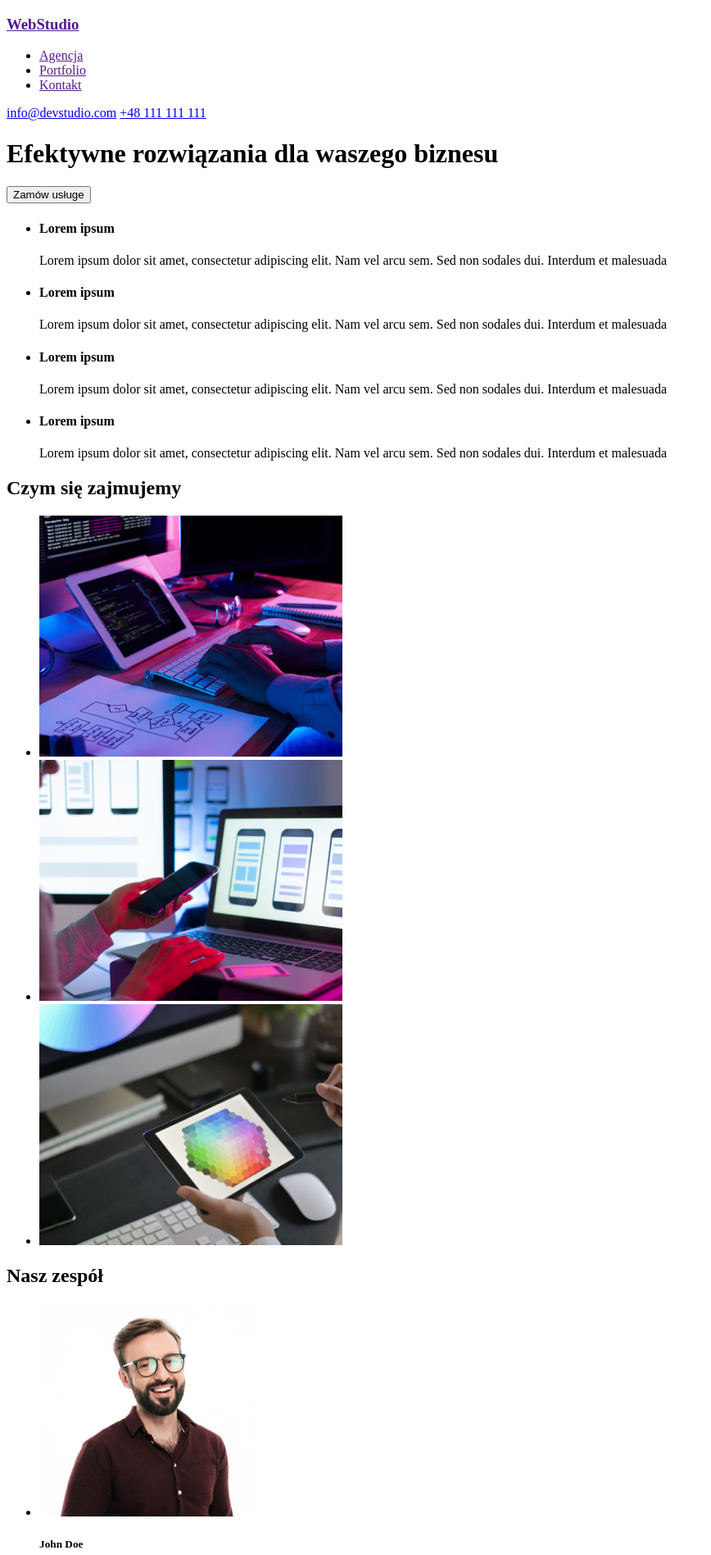
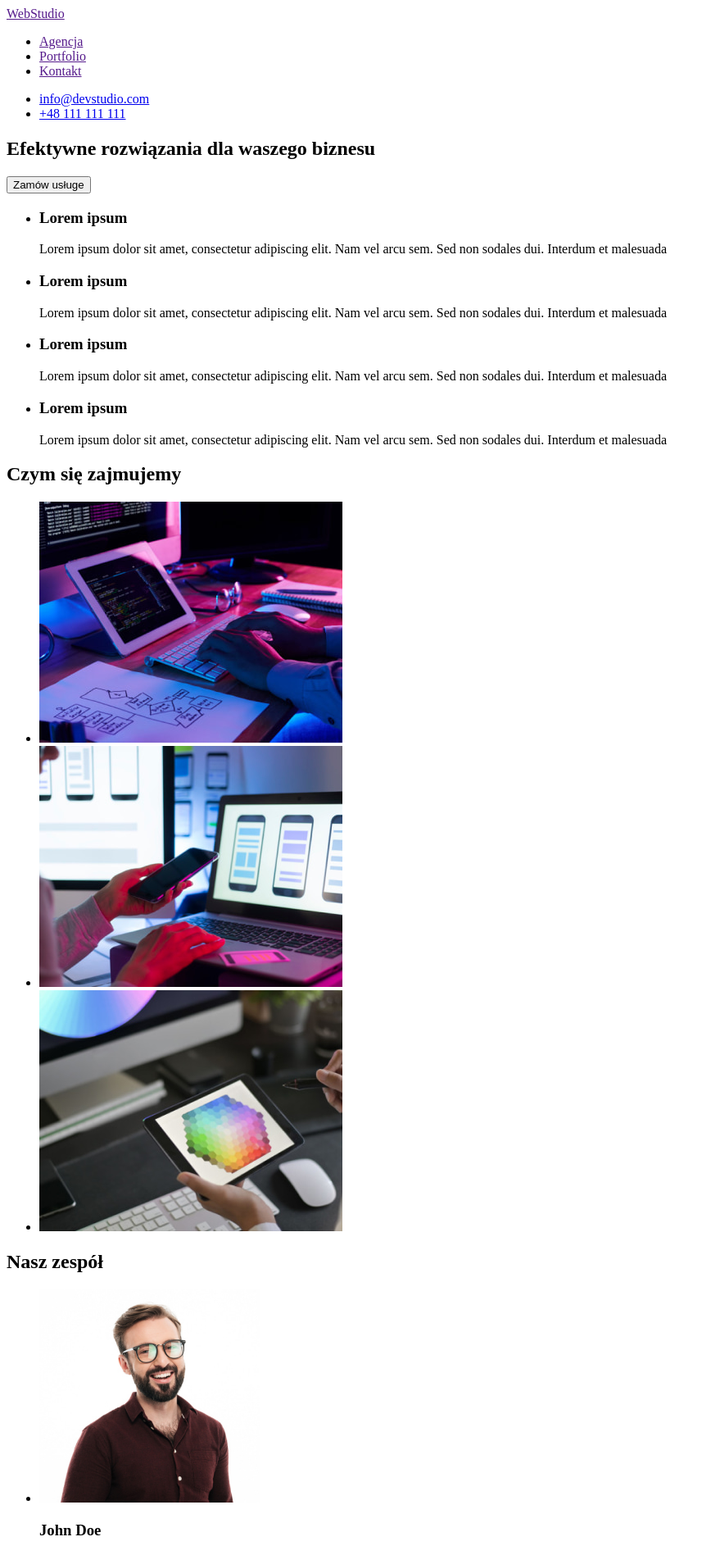
Before and after one commit to mlynarska-paulina/goit-markup-hw-01, a plain HTML site: page index.html in a window 1280 px wide. Shown: the top 1897 px of the page at 82% size, without its empty margins (0-868 px from the left). Drawn offline with Linux system fonts and the light colour scheme.

Commit message:
Zmiany nr 1

```diff
--- a/index.html
+++ b/index.html
@@ -4,53 +4,55 @@
     <meta charset="UTF-8" />
     <meta http-equiv="X-UA-Compatible" content="IE=edge" />
     <meta name="viewport" content="width=device-width, initial-scale=1.0" />
-    <title>Document</title>
+    <title>WebStudio</title>
   </head>
   <body>
     <header>
-      <a href=""
-        ><h3><span>Web</span>Studio</h3>
-      </a>
       <nav>
+        <a href="">Web<span>Studio</span> </a>
         <ul>
           <li><a href="">Agencja</a></li>
           <li><a href="">Portfolio</a></li>
           <li><a href="">Kontakt</a></li>
         </ul>
       </nav>
-      <a href="mailto:info@devstudio.com">info@devstudio.com</a>
-      <a href="tel:+48111111111">+48 111 111 111</a>
+      <ul>
+        <li><a href="mailto:info@devstudio.com">info@devstudio.com</a></li>
+        <li><a href="tel:+48111111111">+48 111 111 111</a></li>
+      </ul>
     </header>
 
     <main>
-      <h1>Efektywne rozwiązania dla waszego biznesu</h1>
-      <button type="button">Zamów usługe</button>
+      <section>
+        <h1>Efektywne rozwiązania dla waszego biznesu</h1>
+        <button type="button">Zamów usługe</button>
+      </section>
 
       <section>
         <ul>
           <li>
-            <h4>Lorem ipsum</h4>
+            <h3>Lorem ipsum</h3>
             <p>
               Lorem ipsum dolor sit amet, consectetur adipiscing elit. Nam vel
               arcu sem. Sed non sodales dui. Interdum et malesuada
             </p>
           </li>
           <li>
-            <h4>Lorem ipsum</h4>
+            <h3>Lorem ipsum</h3>
             <p>
               Lorem ipsum dolor sit amet, consectetur adipiscing elit. Nam vel
               arcu sem. Sed non sodales dui. Interdum et malesuada
             </p>
           </li>
           <li>
-            <h4>Lorem ipsum</h4>
+            <h3>Lorem ipsum</h3>
             <p>
               Lorem ipsum dolor sit amet, consectetur adipiscing elit. Nam vel
               arcu sem. Sed non sodales dui. Interdum et malesuada
             </p>
           </li>
           <li>
-            <h4>Lorem ipsum</h4>
+            <h3>Lorem ipsum</h3>
             <p>
               Lorem ipsum dolor sit amet, consectetur adipiscing elit. Nam vel
               arcu sem. Sed non sodales dui. Interdum et malesuada
@@ -99,7 +101,7 @@
               width="270"
               height="260"
             />
-            <h5>John Doe</h5>
+            <h3>John Doe</h3>
             <p>Product designer</p>
           </li>
           <li>
@@ -109,7 +111,7 @@
               width="270"
               height="260"
             />
-            <h5>John Doe</h5>
+            <h3>John Doe</h3>
             <p>Frontend Developer</p>
           </li>
           <li>
@@ -119,7 +121,7 @@
               width="270"
               height="260"
             />
-            <h5>John Doe</h5>
+            <h3>John Doe</h3>
             <p>Marketing</p>
           </li>
           <li>
@@ -129,7 +131,7 @@
               width="270"
               height="260"
             />
-            <h5>John Doe</h5>
+            <h3>John Doe</h3>
             <p>UI Designer</p>
           </li>
         </ul>
@@ -137,11 +139,13 @@
     </main>
 
     <footer>
-      <h3><span>Web</span>Studio</h3>
+      <a>Web<span>Studio</span></a>
       <address>
-        Warszawa, Aleje Jerozolimskie 21 <br />
-        <a href="mailto:info@example.com">info@example.com</a> <br />
-        <a href="tel:+48111111111">+48 111 111 111</a>
+        <ul>
+          <li>Warszawa, Aleje Jerozolimskie 21</li>
+          <li><a href="mailto:info@example.com">info@example.com</a></li>
+          <li><a href="tel:+48111111111">+48 111 111 111</a></li>
+        </ul>
       </address>
     </footer>
   </body>
```
Also changed, not shown: 1 other file.
